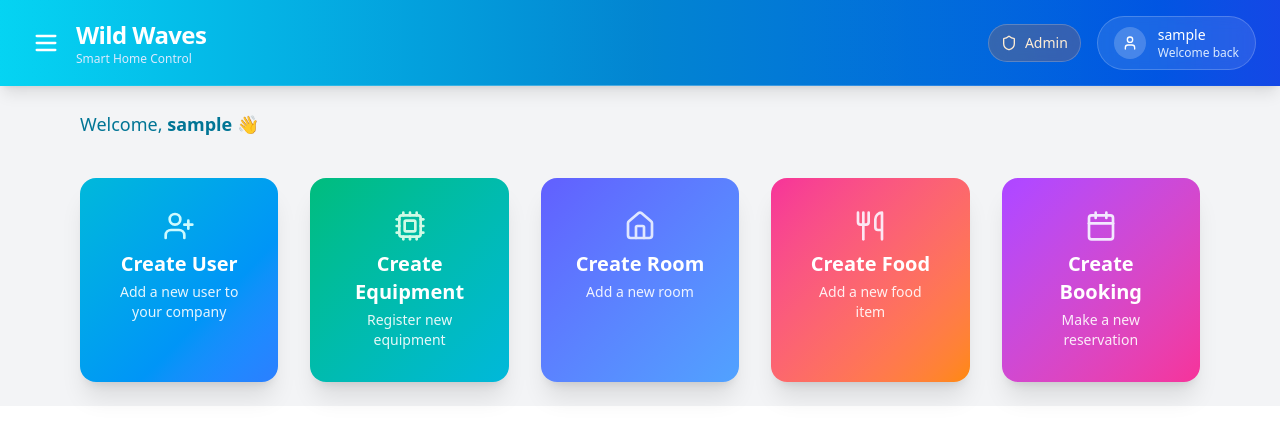
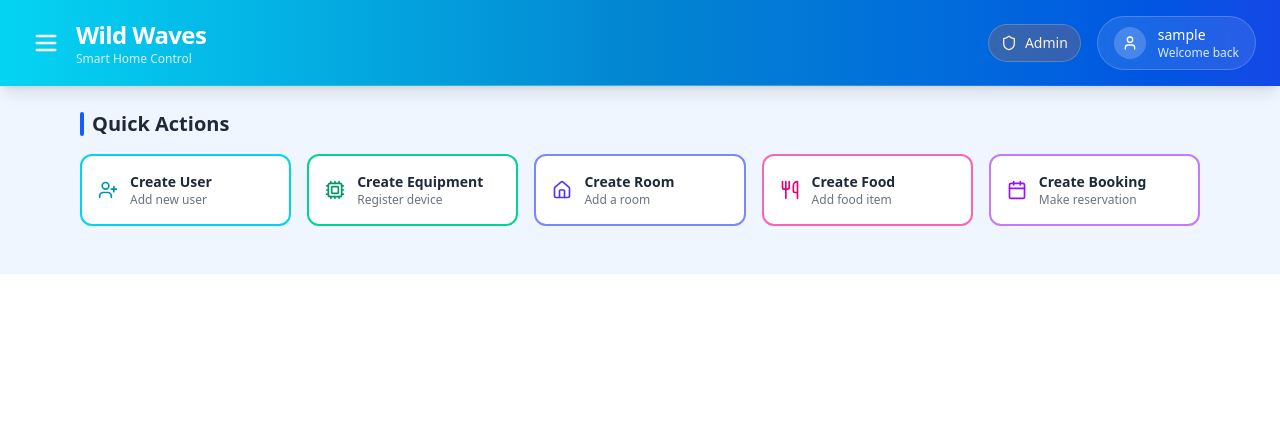
Before and after one commit to Wild-Waves-Kumana/Wild-Waves-Internal, a React (Vite) app in the folder frontend/: page /admindashboard in a window 1280 px wide. Shown: the top 444 px of the page. Built offline with nearby package versions, Linux system fonts and the light colour scheme; no server answers; sample sign-in values are in the browser's storage.

Commit message:
feat: Update layout styles and enhance CreationButtons component; add DashboardCounters component

```diff
--- a/frontend/src/components/Layout.jsx
+++ b/frontend/src/components/Layout.jsx
@@ -38,7 +38,7 @@ const Layout = ({ children }) => {
         style={sidebarPushStyle}
       >
         <Navbar setSidebarOpen={setSidebarOpen} />
-        <main className="p-6 bg-gray-100 ">{children}</main>
+        <main className="p-6 bg-blue-50">{children}</main>
       </div>
       <LogoutModal
         isVisible={showLogoutModal}
--- a/frontend/src/components/admin-dashboard-components/CreationButtons.jsx
+++ b/frontend/src/components/admin-dashboard-components/CreationButtons.jsx
@@ -6,50 +6,70 @@ const CreationButtons = () => {
   const navigate = useNavigate();
 
   return (
-    <div className="grid grid-cols-1 md:grid-cols-5 gap-8">
+    <div className="grid grid-cols-2 sm:grid-cols-3 md:grid-cols-5 gap-4">
+      {/* Create User */}
       <button
         onClick={() => navigate('/signup-options')}
-        className="group bg-gradient-to-br from-cyan-500 to-blue-500 rounded-2xl shadow-xl p-8 flex flex-col items-center hover:scale-105 transition-transform duration-200"
+        className="group relative flex items-center gap-3 p-4 rounded-xl bg-white border-2 border-cyan-400 hover:border-cyan-500 hover:shadow-[0_0_20px_rgba(34,211,238,0.4)] transition-all duration-300 transform hover:-translate-y-1"
       >
-        <UserPlus className="w-8 h-8 text-cyan-100 mb-2" />
-        <h2 className="text-xl font-semibold text-white mb-1">Create User</h2>
-        <p className="text-white/90 text-sm text-center">Add a new user to your company</p>
+        <div className="absolute inset-0 bg-gradient-to-r from-cyan-400/10 to-blue-400/10 rounded-xl opacity-0 group-hover:opacity-100 transition-opacity"></div>
+        <UserPlus className="w-5 h-5 text-cyan-600 relative z-10" />
+        <div className="text-left relative z-10">
+          <div className="text-sm font-semibold text-gray-800">Create User</div>
+          <div className="text-xs text-gray-500 hidden sm:block">Add new user</div>
+        </div>
       </button>
 
+      {/* Create Equipment */}
       <button
         onClick={() => navigate('/create-equipment')}
-        className="group bg-gradient-to-br from-emerald-500 to-cyan-500 rounded-2xl shadow-xl p-8 flex flex-col items-center hover:scale-105 transition-transform duration-200"
+        className="group relative flex items-center gap-3 p-4 rounded-xl bg-white border-2 border-emerald-400 hover:border-emerald-500 hover:shadow-[0_0_20px_rgba(16,185,129,0.4)] transition-all duration-300 transform hover:-translate-y-1"
       >
-        <Cpu className="w-8 h-8 text-emerald-100 mb-2" />
-        <h2 className="text-xl font-semibold text-white mb-1">Create Equipment</h2>
-        <p className="text-white/90 text-sm text-center">Register new equipment</p>
+        <div className="absolute inset-0 bg-gradient-to-r from-emerald-400/10 to-green-400/10 rounded-xl opacity-0 group-hover:opacity-100 transition-opacity"></div>
+        <Cpu className="w-5 h-5 text-emerald-600 relative z-10" />
+        <div className="text-left relative z-10">
+          <div className="text-sm font-semibold text-gray-800">Create Equipment</div>
+          <div className="text-xs text-gray-500 hidden sm:block">Register device</div>
+        </div>
       </button>
 
+      {/* Create Room */}
       <button
         onClick={() => navigate('/create-room')}
-        className="group bg-gradient-to-br from-indigo-500 to-blue-400 rounded-2xl shadow-xl p-8 flex flex-col items-center hover:scale-105 transition-transform duration-200"
+        className="group relative flex items-center gap-3 p-4 rounded-xl bg-white border-2 border-indigo-400 hover:border-indigo-500 hover:shadow-[0_0_20px_rgba(99,102,241,0.4)] transition-all duration-300 transform hover:-translate-y-1"
       >
-        <Home className="w-8 h-8 text-indigo-100 mb-2" />
-        <h2 className="text-xl font-semibold text-white mb-1">Create Room</h2>
-        <p className="text-white/90 text-sm text-center">Add a new room</p>
+        <div className="absolute inset-0 bg-gradient-to-r from-indigo-400/10 to-blue-400/10 rounded-xl opacity-0 group-hover:opacity-100 transition-opacity"></div>
+        <Home className="w-5 h-5 text-indigo-600 relative z-10" />
+        <div className="text-left relative z-10">
+          <div className="text-sm font-semibold text-gray-800">Create Room</div>
+          <div className="text-xs text-gray-500 hidden sm:block">Add a room</div>
+        </div>
       </button>
 
+      {/* Create Food */}
       <button
         onClick={() => navigate('/create-foods')}
-        className="group bg-gradient-to-br from-pink-500 to-orange-400 rounded-2xl shadow-xl p-8 flex flex-col items-center hover:scale-105 transition-transform duration-200"
+        className="group relative flex items-center gap-3 p-4 rounded-xl bg-white border-2 border-pink-400 hover:border-pink-500 hover:shadow-[0_0_20px_rgba(236,72,153,0.4)] transition-all duration-300 transform hover:-translate-y-1"
       >
-        <Utensils className="w-8 h-8 text-pink-100 mb-2" />
-        <h2 className="text-xl font-semibold text-white mb-1">Create Food</h2>
-        <p className="text-white/90 text-sm text-center">Add a new food item</p>
+        <div className="absolute inset-0 bg-gradient-to-r from-pink-400/10 to-rose-400/10 rounded-xl opacity-0 group-hover:opacity-100 transition-opacity"></div>
+        <Utensils className="w-5 h-5 text-pink-600 relative z-10" />
+        <div className="text-left relative z-10">
+          <div className="text-sm font-semibold text-gray-800">Create Food</div>
+          <div className="text-xs text-gray-500 hidden sm:block">Add food item</div>
+        </div>
       </button>
 
+      {/* Create Booking */}
       <button
         onClick={() => navigate('/create-booking')}
-        className="group bg-gradient-to-br from-purple-500 to-pink-500 rounded-2xl shadow-xl p-8 flex flex-col items-center hover:scale-105 transition-transform duration-200"
+        className="group relative flex items-center gap-3 p-4 rounded-xl bg-white border-2 border-purple-400 hover:border-purple-500 hover:shadow-[0_0_20px_rgba(168,85,247,0.4)] transition-all duration-300 transform hover:-translate-y-1"
       >
-        <Calendar className="w-8 h-8 text-purple-100 mb-2" />
-        <h2 className="text-xl font-semibold text-white mb-1">Create Booking</h2>
-        <p className="text-white/90 text-sm text-center">Make a new reservation</p>
+        <div className="absolute inset-0 bg-gradient-to-r from-purple-400/10 to-violet-400/10 rounded-xl opacity-0 group-hover:opacity-100 transition-opacity"></div>
+        <Calendar className="w-5 h-5 text-purple-600 relative z-10" />
+        <div className="text-left relative z-10">
+          <div className="text-sm font-semibold text-gray-800">Create Booking</div>
+          <div className="text-xs text-gray-500 hidden sm:block">Make reservation</div>
+        </div>
       </button>
     </div>
   );
--- a/frontend/src/pages/AdminDashboard.jsx
+++ b/frontend/src/pages/AdminDashboard.jsx
@@ -1,22 +1,25 @@
-import React, { useContext } from 'react';
+//import React, { useContext } from 'react';
 import { UserContext } from '../context/UserContext';
 import CreationButtons from '../components/admin-dashboard-components/CreationButtons';
 
 const AdminDashboard = () => {
-  const { username } = useContext(UserContext);
+  //const { username } = useContext(UserContext);
 
   return (
     <div className=" w-full ">
       <div className="max-w-6xl mx-auto px-4 ">
-        <div className="flex flex-col md:flex-row md:items-center md:justify-between mb-10">
-          <div>
-            <p className="text-lg text-cyan-700 font-medium">
-              Welcome, <span className="font-bold">{username}</span> 👋
-            </p>
-          </div>
+
+
+        {/* Quick Actions Section */}
+        <div className="mb-6">
+          <h2 className="text-xl font-semibold text-gray-800 mb-4 flex items-center gap-2">
+            <span className="w-1 h-6 bg-blue-600 rounded-full"></span>
+            Quick Actions
+          </h2>
+          <CreationButtons />
         </div>
 
-        <CreationButtons />
+
 
       </div>
     </div>
```
Also changed, not shown: frontend/src/components/admin-dashboard-components/DashboardCounters.jsx (added).
